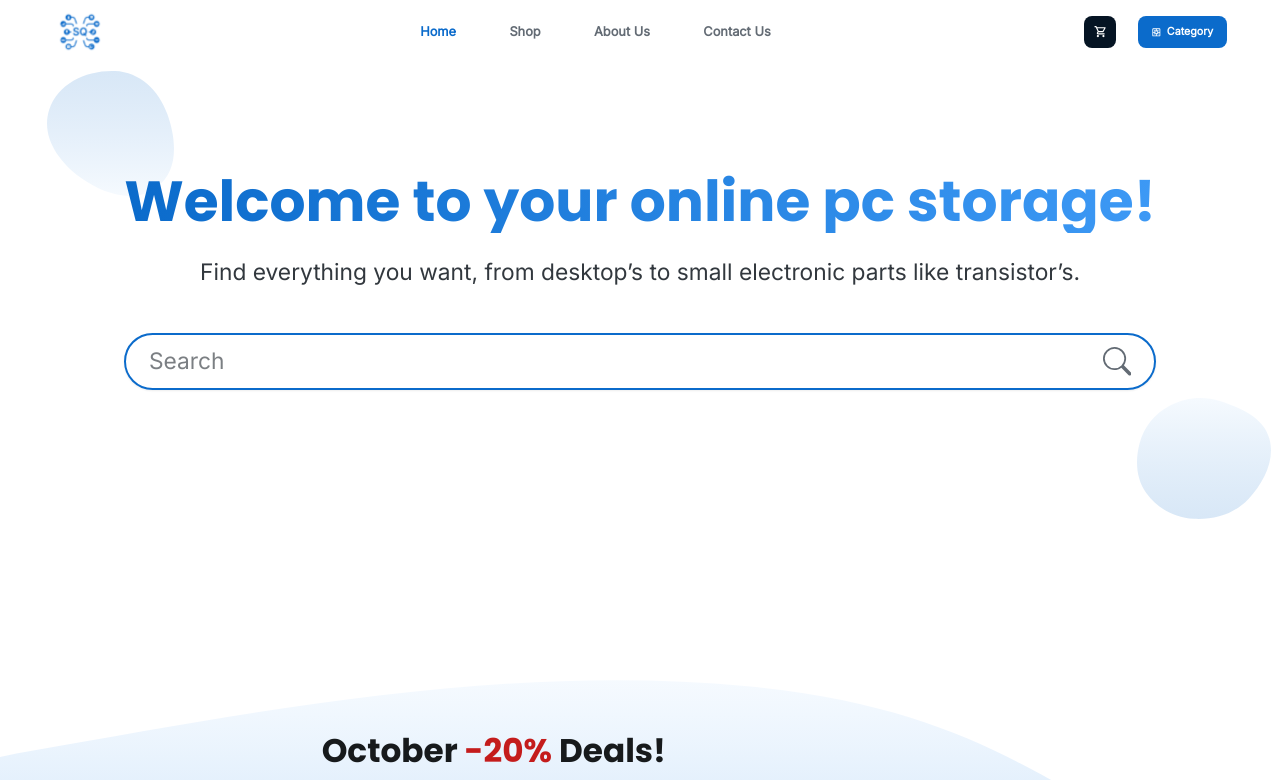
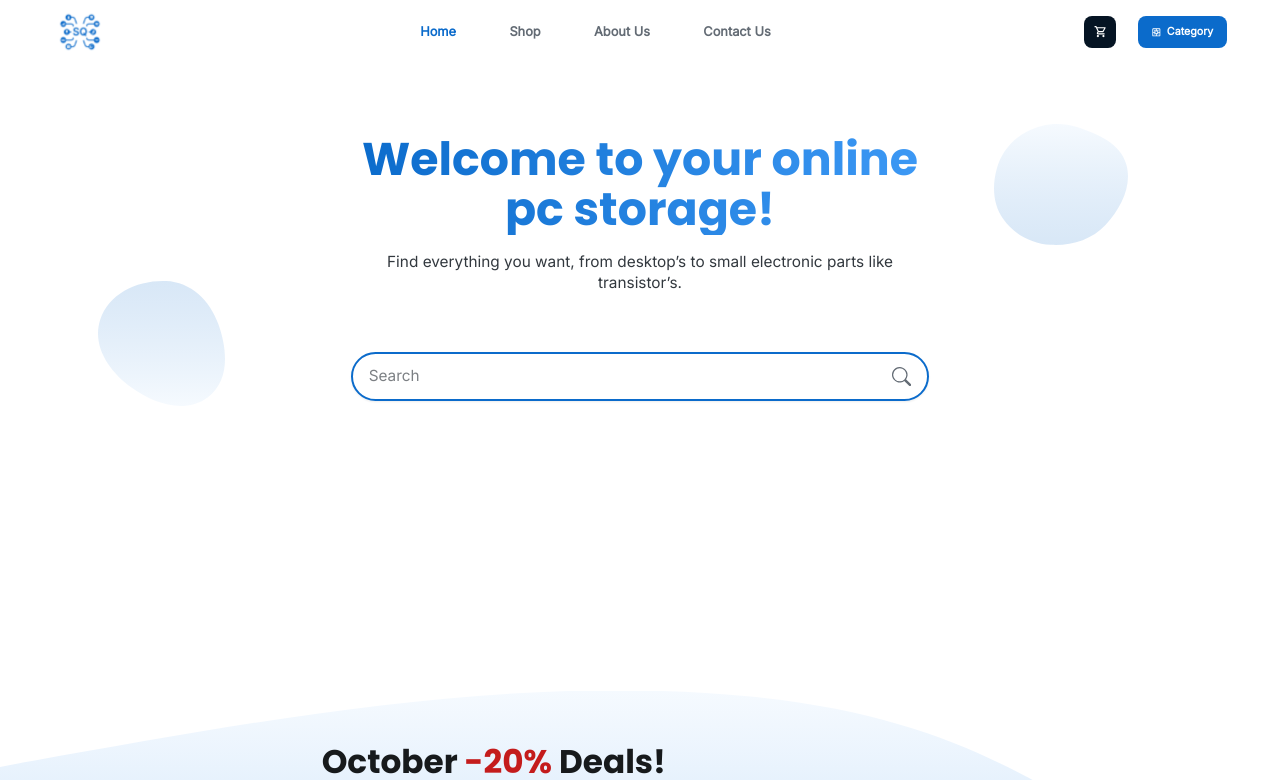
Before and after one commit to Flori1234657/shqip-computers, a React (Vite) app: page / in a window 1280 px wide. Shown: the top 780 px of the page. Built offline with nearby package versions, Linux system fonts and the light colour scheme.

Commit message:
feat(style): :construction: homepage res <= 1920

```diff
--- a/src/app/routes/home-page/components/HeroSection.tsx
+++ b/src/app/routes/home-page/components/HeroSection.tsx
@@ -7,7 +7,11 @@ import LeftBlob from 'src/assets/images/svg/home/hero-blob-2.svg';
 
 export default function HeroSection() {
     return (
-        <Stack mt='7.5rem' gap='2rem'>
+        <Stack
+            mt={{ xs: '7.5rem', md: '5.876rem' }}
+            gap={{ xs: '2rem', md: '2.578rem' }}
+            maxWidth={{ md: '25.43rem' }}
+        >
             <Image
                 ratio='1.01/1'
                 src={RightBlob}
@@ -15,19 +19,20 @@ export default function HeroSection() {
                 alt='blob'
                 otherStyles={{
                     position: 'absolute',
-                    top: { xs: '3rem', sm: '3.125rem' },
-                    left: { xs: 0, sm: '2.083rem' },
+                    top: { xs: '3rem', sm: '3.125rem', md: '12.344rem' },
+                    left: { xs: 0, sm: '2.083rem', md: '4.313rem' },
                     zIndex: '-1',
                 }}
             />
 
-            <Stack gap='1rem'>
+            <Stack gap={{ xs: '1rem', md: '0.703rem' }}>
                 <Typography
                     level='title-lg'
                     sx={(theme) => ({
                         backgroundImage: theme.palette.gradient.heroTxt,
                         color: 'transparent',
                         backgroundClip: 'text',
+                        fontSize: { md: '2.016rem' },
 
                         textAlign: 'center',
                     })}
@@ -41,6 +46,7 @@ export default function HeroSection() {
                     sx={(theme) => ({
                         color: theme.palette.neutral[700],
                         textAlign: 'center',
+                        fontSize: { md: '0.675rem' },
                     })}
                 >
                     Find everything you want, from desktop’s to small electronic
@@ -55,8 +61,8 @@ export default function HeroSection() {
                 alt='blob'
                 otherStyles={{
                     position: 'absolute',
-                    top: { xs: '21.5rem', sm: '17.5rem' },
-                    right: { xs: '0.313rem', sm: '0.417rem' },
+                    top: { xs: '21.5rem', sm: '17.5rem', md: '5.469rem' },
+                    right: { xs: '0.313rem', sm: '0.417rem', md: '6.688rem' },
                     zIndex: '-1',
                 }}
             />
--- a/src/config/theme.ts
+++ b/src/config/theme.ts
@@ -26,8 +26,8 @@ declare module '@mui/joy/Button' {
         xs: true;
     }
 }
-declare module '@mui/joy/Input' {
-    interface InputPropsSizeOverrides {
+declare module '@mui/joy/Autocomplete' {
+    interface AutocompletePropsSizeOverrides {
         xs: true;
     }
 }
@@ -140,6 +140,21 @@ const theme = extendTheme({
                 }),
             },
         },
+        JoyAutocomplete: {
+            styleOverrides: {
+                root: ({ ownerState }) => ({
+                    ...(ownerState.size === 'xs' && {
+                        '--Input-gap': '0.118rem',
+                        fontSize: '0.674rem',
+                        padding: '0.469rem 0.703rem',
+                        minHeight: 'fit-content !important',
+                    }),
+                }),
+                endDecorator: {
+                    fontSize: '1.25em',
+                },
+            },
+        },
         JoyInput: {
             styleOverrides: {
                 root: {
--- a/src/features/search-bar/SearchBar.tsx
+++ b/src/features/search-bar/SearchBar.tsx
@@ -7,8 +7,11 @@ import {
 import { BsSearch as SearchIcon } from 'react-icons/bs';
 import PlaceholderImg from 'src/assets/images/placeholder.png';
 import Image from 'src/components/Image';
+import useWindowDimensions from 'src/hooks/useWindowsDimesions';
 
 export default function SearchBar() {
+    const { width } = useWindowDimensions();
+
     /**
          🌐 Build an api that will query only
          the data with the names that match
@@ -36,6 +39,7 @@ export default function SearchBar() {
     return (
         <FormControl id='home-search-bar' error={false}>
             <Autocomplete
+                noOptionsText='Nothing matches your search ❌'
                 placeholder='Search'
                 slotProps={{
                     input: {
@@ -46,18 +50,23 @@ export default function SearchBar() {
                             display: 'none',
                         },
                     },
-                    endDecorator: {
+                    listbox: {
                         style: {
-                            fontSize: '1.25rem',
+                            borderRadius: '1em',
+                            padding: '0.5em 0',
                         },
                     },
-                    listbox: {
+                    clearIndicator: {
+                        style: { display: 'none' },
+                    },
+                    noOptions: {
                         style: {
-                            borderRadius: '1rem',
+                            padding: '0.5rem',
+                            alignSelf: 'center',
                         },
                     },
                 }}
-                size='lg'
+                size={width < 900 ? 'lg' : 'xs'}
                 sx={(theme) => ({
                     width: '100%',
                     minHeight: '2.5rem',
@@ -69,14 +78,22 @@ export default function SearchBar() {
                 autoHighlight
                 getOptionLabel={(option) => option.name}
                 renderOption={(props, option) => (
-                    <AutocompleteOption {...props}>
+                    <AutocompleteOption
+                        {...props}
+                        sx={{
+                            p: { xs: '0.25rem', md: '0.234rem' },
+                            gap: { xs: '0.5rem', md: '0.469rem' },
+                        }}
+                    >
                         <Image
                             ratio='1.55/1'
                             src={option.image}
                             alt='product'
-                            width='3rem'
+                            width={{ xs: '3rem', md: '2.608rem' }}
                         />
-                        <Typography>{option.name}</Typography>
+                        <Typography fontSize={{ xs: '1rem', md: '0.674rem' }}>
+                            {option.name}
+                        </Typography>
                     </AutocompleteOption>
                 )}
                 endDecorator={<SearchIcon />}
```
